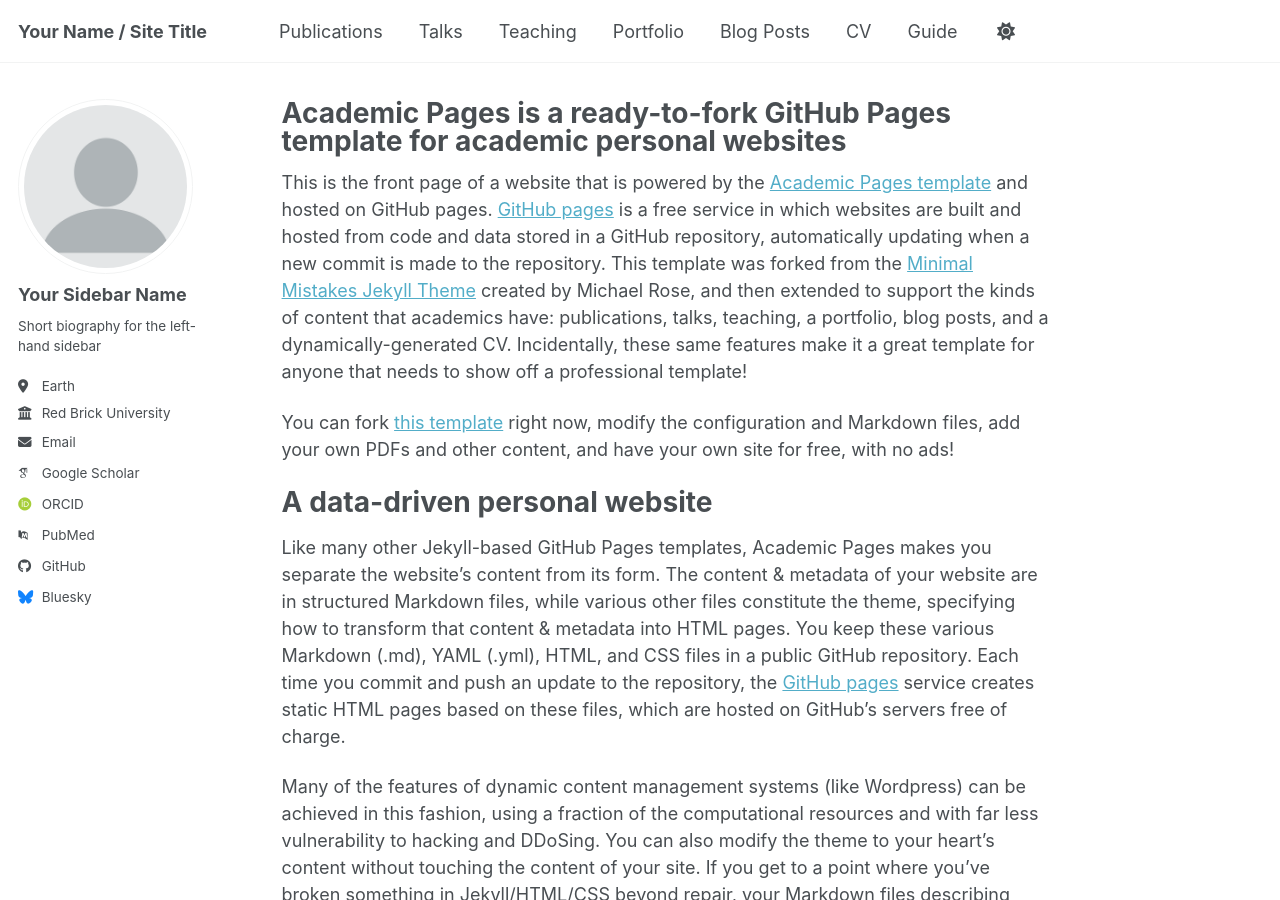
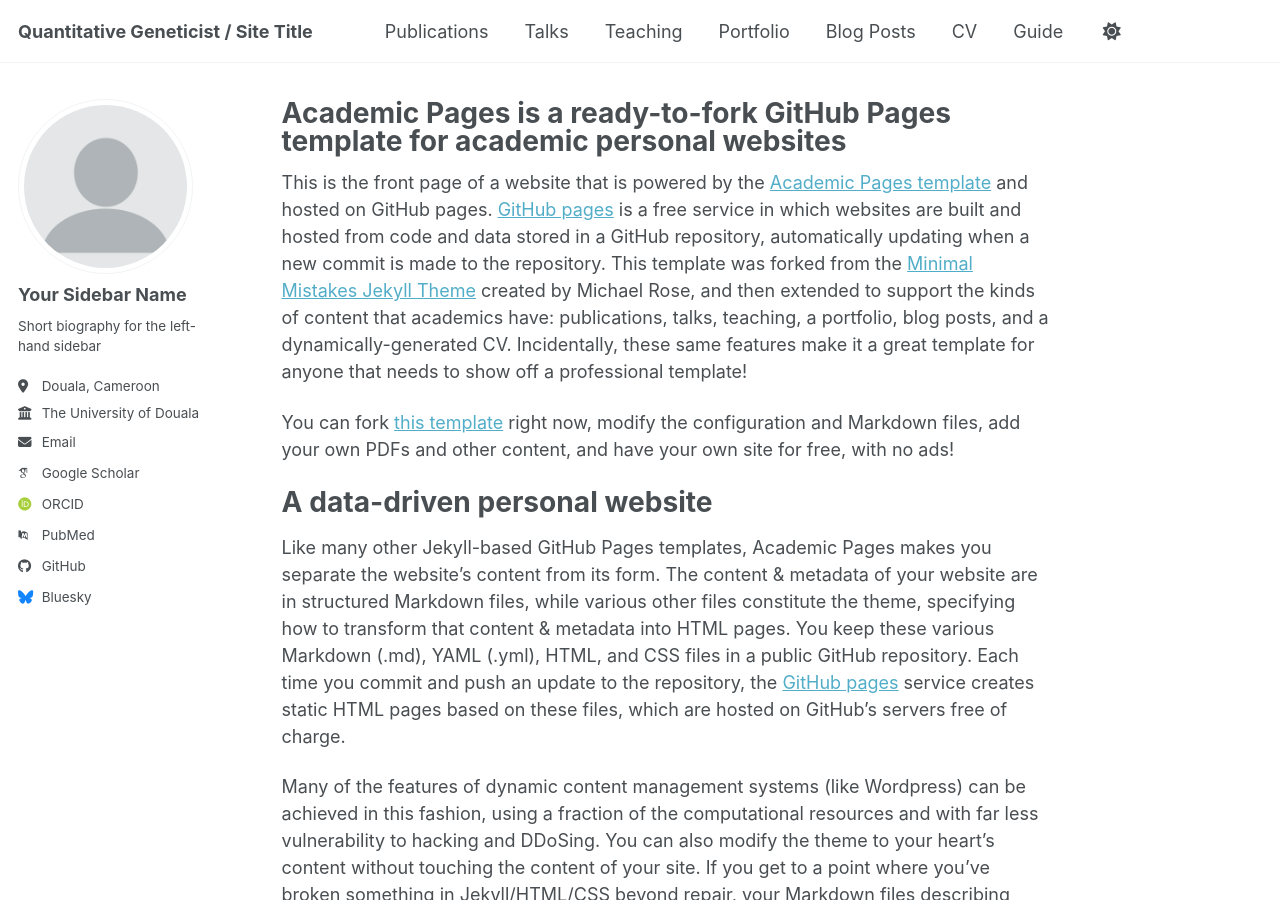
Before and after one commit to Achillesoft/anyouma, a Jekyll site: the page built from _pages/about.md, in a window 1280 px wide and 900 px high. Built offline with Jekyll 4.4.1, drawn with Linux system fonts in a browser that asks for light colours; some web fonts are replaced; a script bundle is joined from its source files by our own code; library files that are not in the unit come from our copies.

Commit message:
Update _config.yml

```diff
--- a/_config.yml
+++ b/_config.yml
@@ -9,7 +9,7 @@
 # Basic Site Settings
 locale                   : "en-US"
 site_theme               : "default" # Currently available options are "default", "air"
-title                    : "Your Name / Site Title"
+title                    : "Quantitative Geneticist / Site Title"
 title_separator          : "-"
 name                     : &name "Your Name"
 description              : &description "Your Name's academic portfolio"   # Update this with a general description of your site, this is the default if not overridden by a page
@@ -27,10 +27,10 @@
   name             : "Your Sidebar Name"
   pronouns         : # example: "she/her"
   bio              : "Short biography for the left-hand sidebar"
-  location         : "Earth"
-  employer         : "Red Brick University"
-  uri              : # URL
-  email            : "none@example.org"
+  location         : "Douala, Cameroon"
+  employer         : "The University of Douala"
+  uri              : # https://www.univ-douala.cm/
+  email            : "vre_daac@univ-douala.cm"
 
   # Academic websites
   academia         : # URL
@@ -38,7 +38,7 @@
   googlescholar    : "https://scholar.google.com/citations?user=PS_CX0AAAAAJ"
   inspire-hep      : # URL
   impactstory      : # URL
-  orcid            : "https://orcid.org/yourorcidurl"
+  orcid            : "https://orcid.org/0000-0003-0163-6169"
   semantic         : # URL
   ssrn             : # URL
   pubmed           : "https://www.ncbi.nlm.nih.gov/pubmed/?term=john+snow"
```
